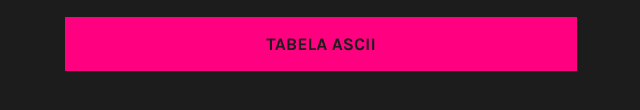
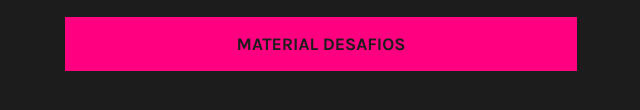
Before and after one commit to Noirane/linkTreeMeuHD, a plain HTML site: page index.html in a window 1280 px wide. Shown: the part 408-518 px from the top of the page, 319-959 px from the left. Drawn offline with Linux system fonts and the light colour scheme.

Commit message:
Add files via upload

```diff
--- a/index.html
+++ b/index.html
@@ -14,7 +14,7 @@
         <h1>MeuHD</h1>
         <a href="http://www.youtube.com/meuhd">Youtube</a>
         <a href="http://www.github.com/meuhd" >GitHub</a>
-        <a href="https://drive.google.com/file/d/1AYipZTeX5AjxxyMOnt9a2A8WMmposMcp/view" >Tabela ASCII</a>
+        <a href="MaterialDesafios.html" >Material Desafios</a>
     </div>
 </body>
 </html>
```
